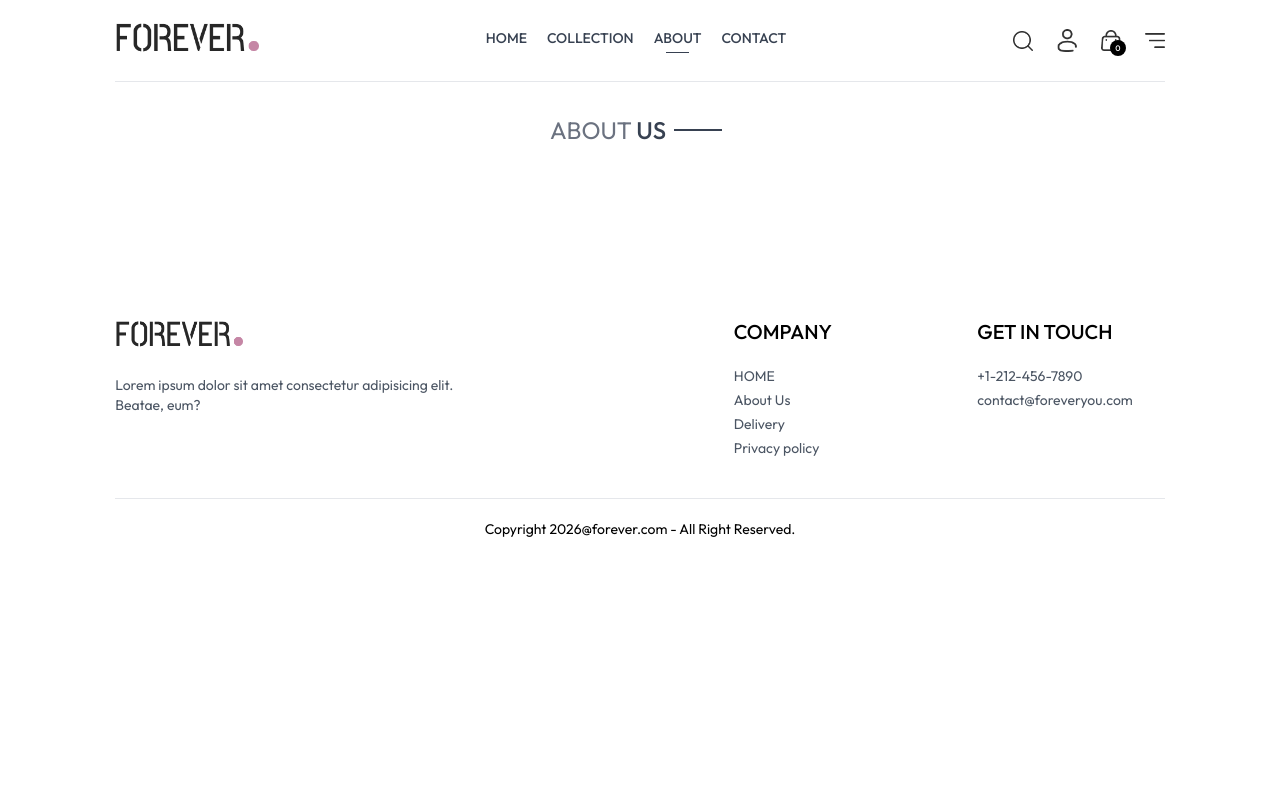
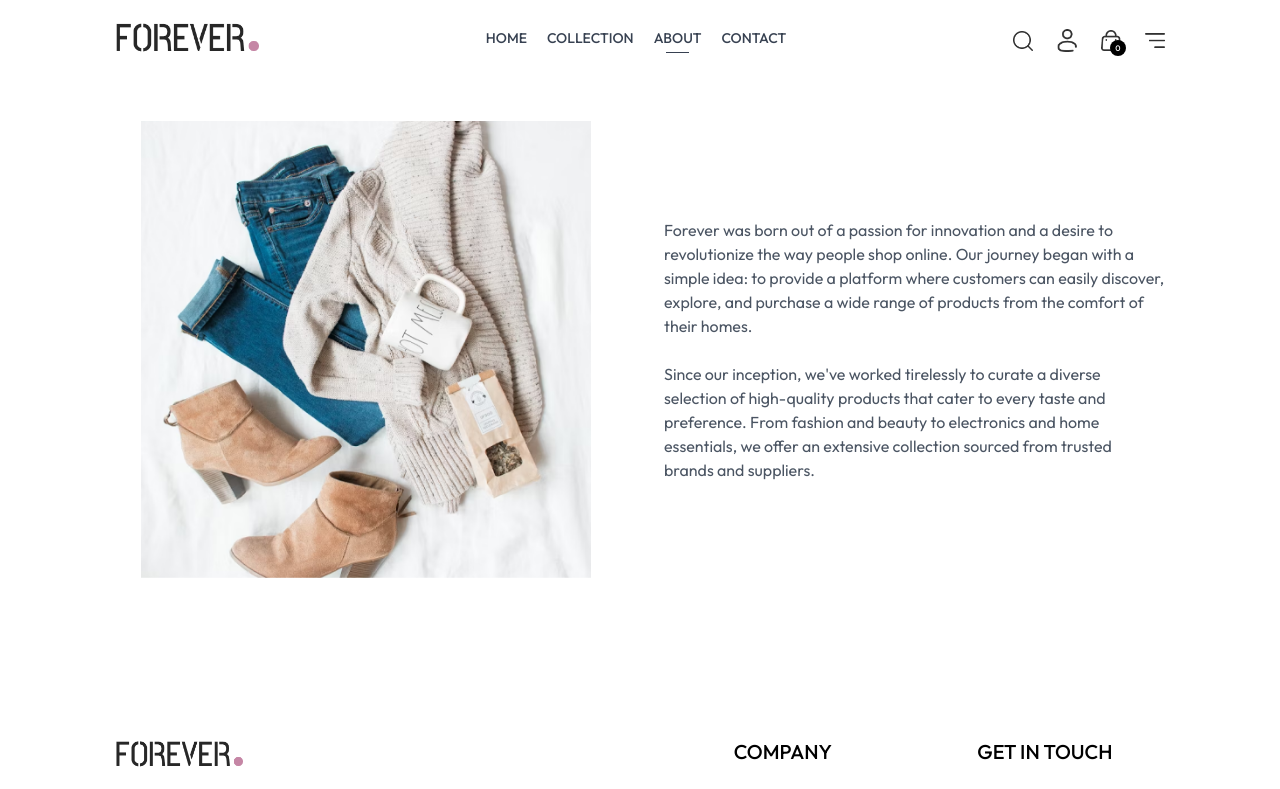
Before and after one commit to nikhilranjanchoubey/mern-ecommerce-website, a React (Vite) app in the folder frontend/: page /about in a window 1280 px wide. Shown: the top 789 px of the page. Built offline with nearby package versions, Linux system fonts and the light colour scheme.

Commit message:
Update About page with image and content

```diff
--- a/frontend/src/pages/About.Jsx
+++ b/frontend/src/pages/About.Jsx
@@ -1,13 +1,36 @@
 import React from 'react'
 import Title from '../components/Title'
+import { assets } from '../assets/frontend_assets/assets'
 
 const About = () => {
   return (
-    <div>
-      <div className="text-2xl text-center pt-8 border-t">
-    <Title text1={'ABOUT'} text2={'US'} />
+   <div className="my-10 grid grid-cols-1 lg:grid-cols-2 gap-12 items-center">
+
+  <img
+    className="w-full max-w-[450px] mx-auto"
+    src={assets.about_img}
+    alt="About"
+  />
+
+  <div className="flex flex-col justify-center gap-6 text-gray-600">
+    <p>
+      Forever was born out of a passion for innovation and a desire to
+      revolutionize the way people shop online. Our journey began with a
+      simple idea: to provide a platform where customers can easily
+      discover, explore, and purchase a wide range of products from the
+      comfort of their homes.
+    </p>
+
+    <p>
+      Since our inception, we've worked tirelessly to curate a diverse
+      selection of high-quality products that cater to every taste and
+      preference. From fashion and beauty to electronics and home
+      essentials, we offer an extensive collection sourced from trusted
+      brands and suppliers.
+    </p>
+  </div>
+
 </div>
-    </div>
   )
 }
 
```
